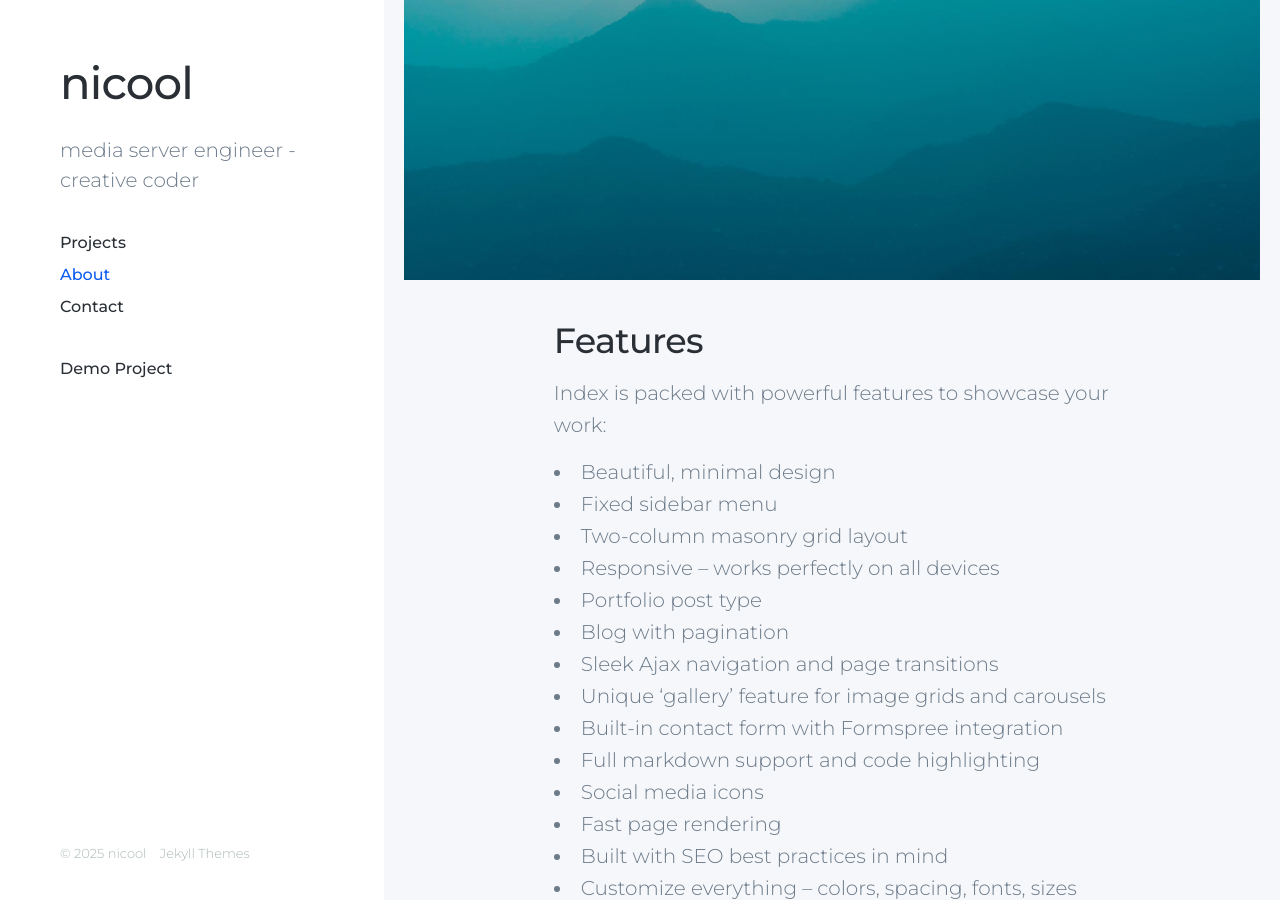
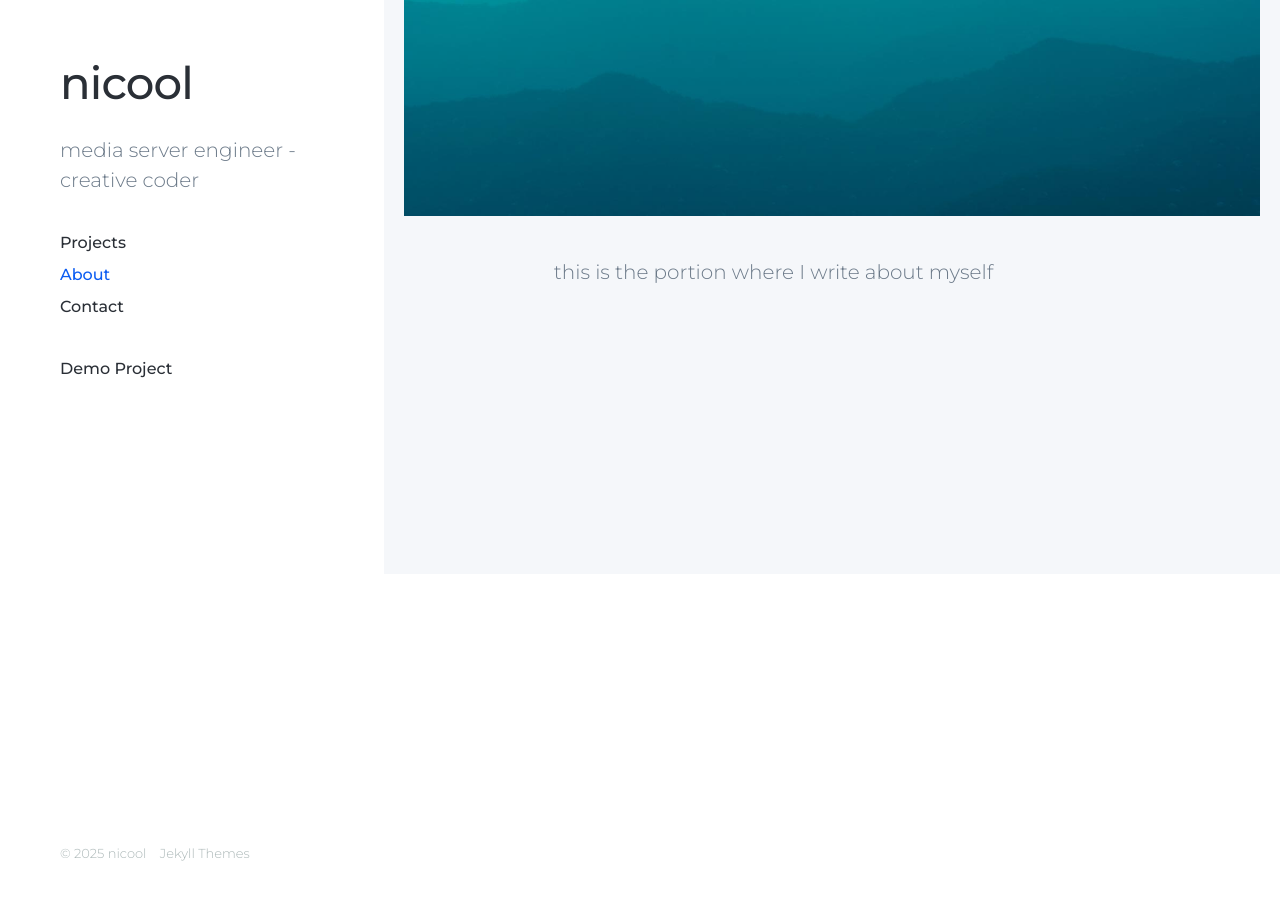
Before and after one commit to nic-glitch/nicool, a Jekyll site: the page built from _pages/about.md, in a window 1280 px wide and 900 px high, scrolled down 480 px. Built offline with Jekyll 4.4.1, drawn with Linux system fonts in a browser that asks for light colours; nearby versions of some CDN libraries; after the commit the page ends 1054 px from its top, so only the background shows below that; some of the changed text lies outside the part shown.

Commit message:
Update about.md

```diff
--- a/_pages/about.md
+++ b/_pages/about.md
@@ -1,35 +1,10 @@
 ---
-title: About Index
-subtitle: Index is a minimal, fixed sidebar grid portfolio Jekyll theme. Perfect for designers, artists, photographers and developers to use for their portfolio website.
-description: Index is a minimal, fixed sidebar grid portfolio Jekyll theme.
+title: nicole rodriguez
+subtitle: media server engineer - creative coder
+description:
 featured_image: /images/demo/demo-landscape.jpg
 ---
 
 ![](/images/demo/demo-landscape.jpg)
 
-## Features
-
-Index is packed with powerful features to showcase your work:
-
-* Beautiful, minimal design
-* Fixed sidebar menu
-* Two-column masonry grid layout
-* Responsive – works perfectly on all devices
-* Portfolio post type
-* Blog with pagination
-* Sleek Ajax navigation and page transitions
-* Unique 'gallery' feature for image grids and carousels
-* Built-in contact form with Formspree integration
-* Full markdown support and code highlighting
-* Social media icons
-* Fast page rendering
-* Built with SEO best practices in mind
-* Customize everything – colors, spacing, fonts, sizes etc. – via a simple settings file
-* Works with GitHub Pages
-* Updated and supported by the developers
-
-## Get Index
-
-Index is created and supported by [Jekyll Themes](https://jekyllthemes.io), and is available for $49.
-
-<a href="https://jekyllthemes.io/theme/index-portfolio-jekyll-theme" class="button button--large">Get This Theme</a>
+this is the portion where I write about myself
```
